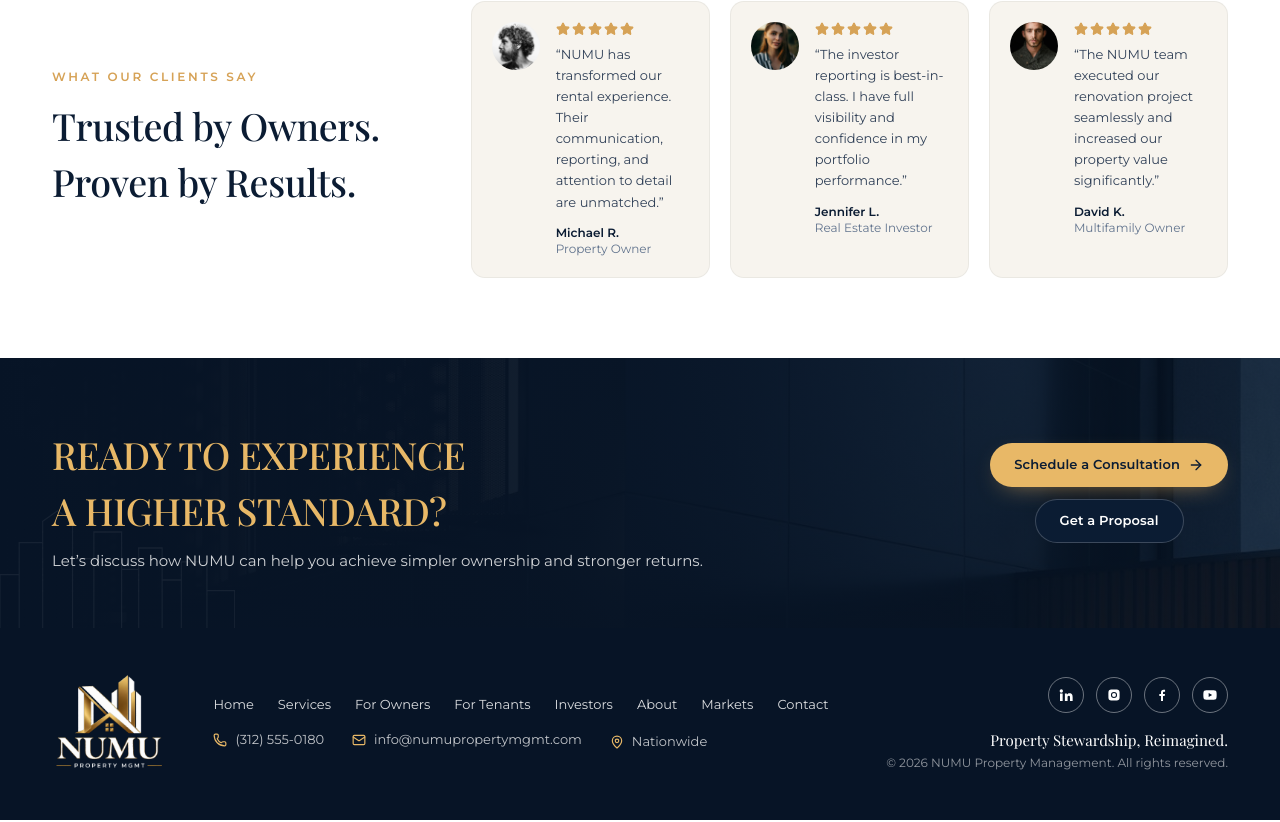
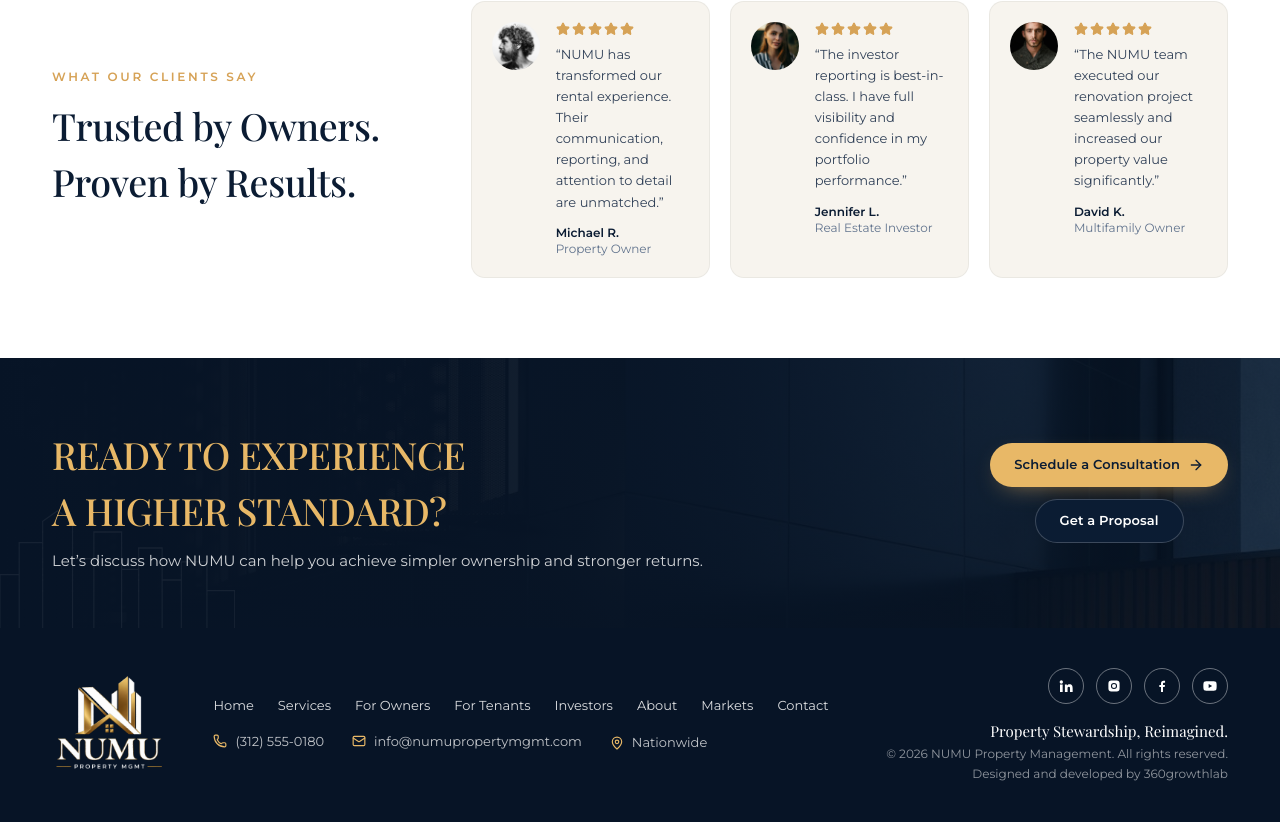
Before and after one commit to abdulmoid-digaptics/NumuProperties, a Next.js app: page / in a window 1280 px wide. Shown: the part 3393-4215 px from the top of the page. Built offline with nearby package versions, Linux system fonts and the light colour scheme; a web font is replaced by a local one.

Commit message:
feat: add 360 Growth Lab to footer

```diff
--- a/components/site/footer.tsx
+++ b/components/site/footer.tsx
@@ -97,6 +97,12 @@
           <div className="lg:text-right">
             <p className="font-serif text-[15px]">Property Stewardship, Reimagined.</p>
             <p className="mt-1 text-xs text-white/55">© 2026 NUMU Property Management. All rights reserved.</p>
+            <p className="mt-1 text-xs text-white/55">
+              Designed and developed by{" "}
+              <a href="https://360growthlab.com" className="hover:text-gold-400">
+                360growthlab
+              </a>
+            </p>
           </div>
         </div>
       </Container>
```
